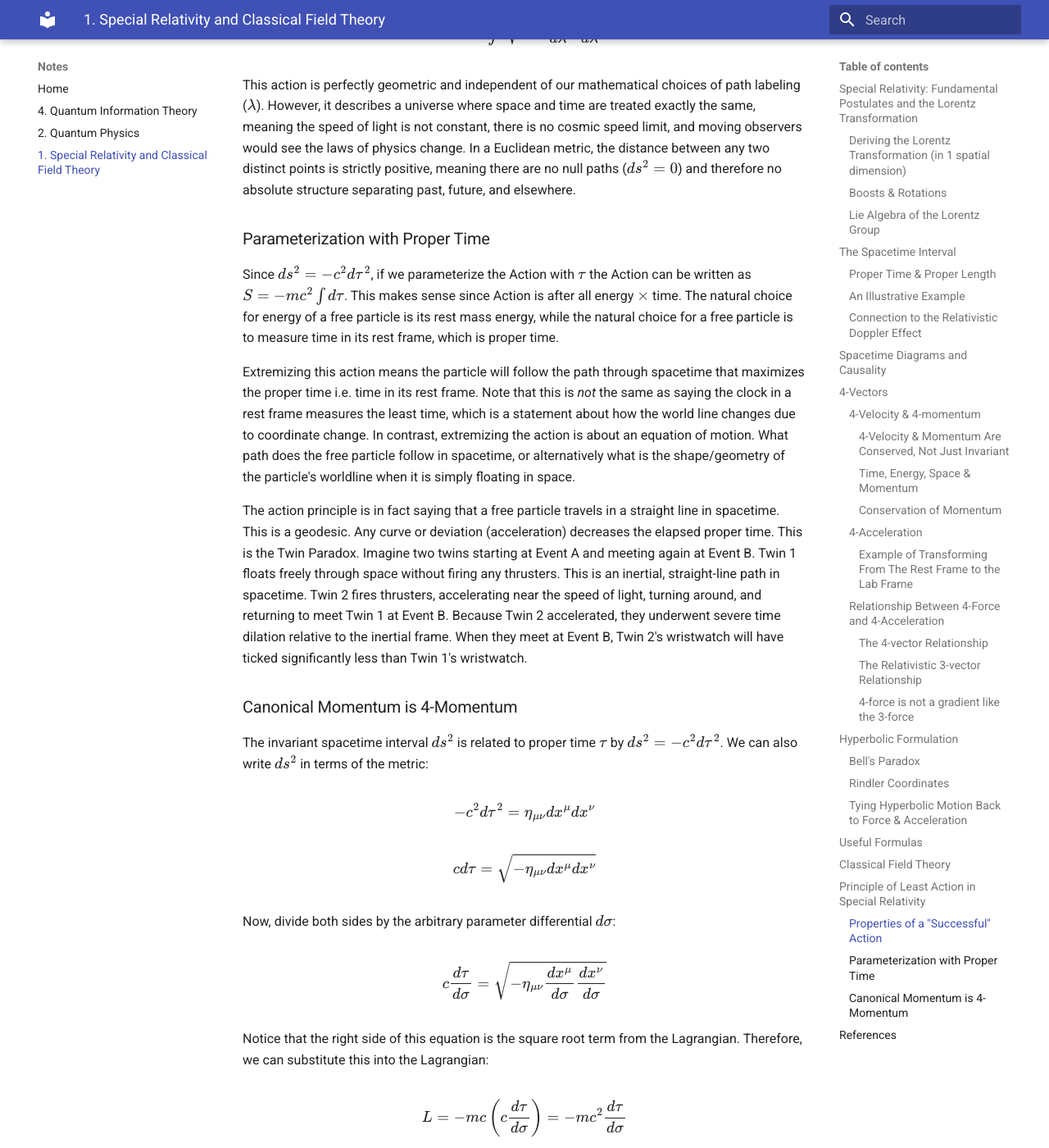
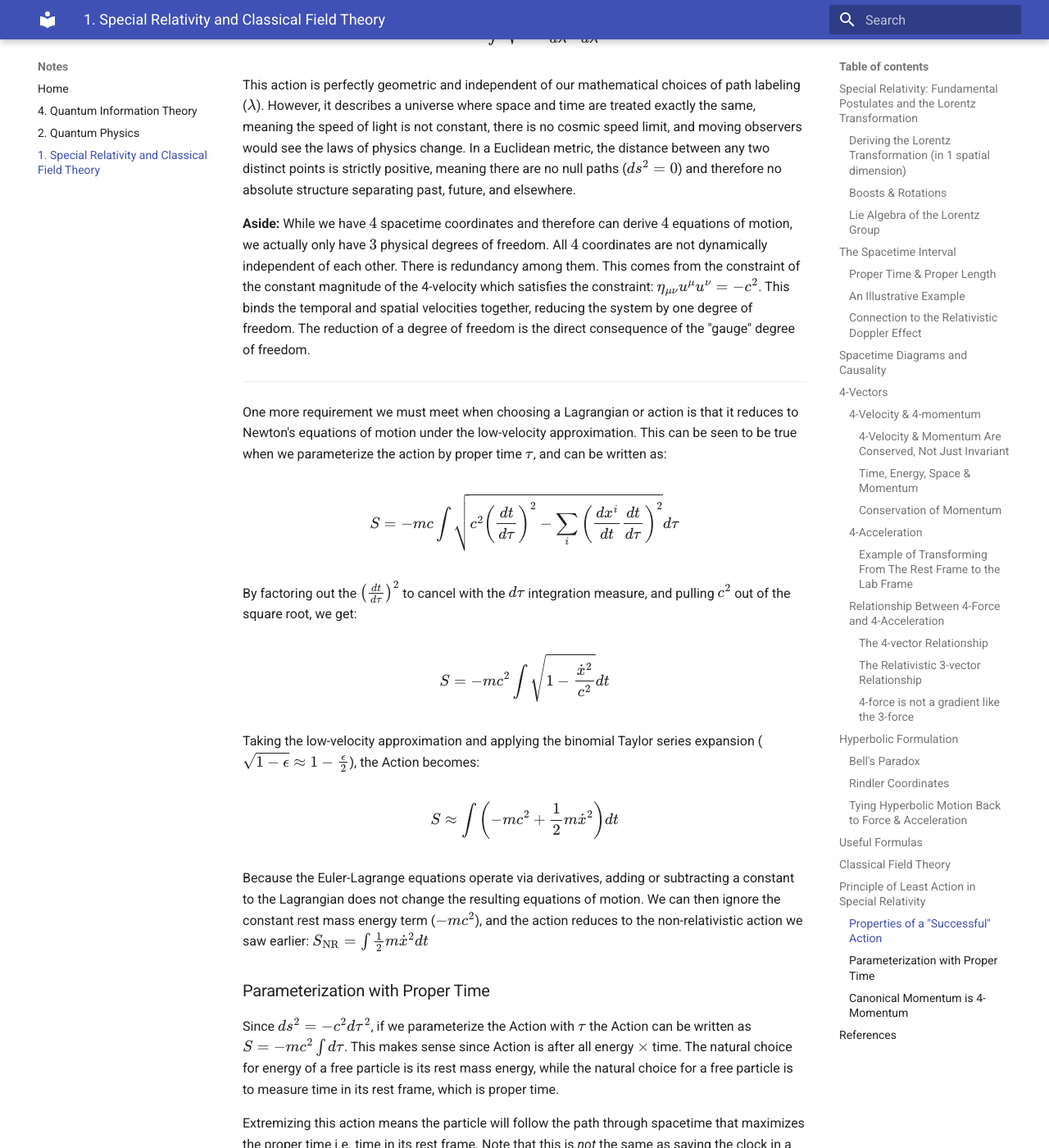
Before and after one commit to regstuff/notes, an MkDocs documentation site: the page built from docs/special_relativity_classical_field_theory.md, in a window 1280 px wide and 1400 px high, scrolled down 33557 px. Shown: the whole window at 82% size. Built offline with MkDocs 1.6.1 and Material for MkDocs 9.7.7, drawn with Linux system fonts in a browser that asks for light colours.

Commit message:
Update special_relativity_classical_field_theory.md

```diff
--- a/docs/special_relativity_classical_field_theory.md
+++ b/docs/special_relativity_classical_field_theory.md
@@ -803,6 +803,24 @@ $$S_{\text{wrong}}=\int \sqrt{\delta_{\mu\nu}\frac{dx^\mu}{d\lambda}\frac{dx^\nu
 
 This action is perfectly geometric and independent of our mathematical choices of path labeling ($\lambda$). However, it describes a universe where space and time are treated exactly the same, meaning the speed of light is not constant, there is no cosmic speed limit, and moving observers would see the laws of physics change. In a Euclidean metric, the distance between any two distinct points is strictly positive, meaning there are no null paths ($ds^2=0$) and therefore no absolute structure separating past, future, and elsewhere.
 
+**Aside:** While we have $4$ spacetime coordinates and therefore can derive $4$ equations of motion, we actually only have $3$ physical degrees of freedom. All $4$ coordinates are not dynamically independent of each other. There is redundancy among them. This comes from the constraint of the constant magnitude of the 4-velocity which satisfies the constraint: $\eta_{\mu\nu}u^\mu u^\nu = -c^2$. This binds the temporal and spatial velocities together, reducing the system by one degree of freedom. The reduction of a degree of freedom is the direct consequence of the "gauge" degree of freedom.
+
+---
+
+One more requirement we must meet when choosing a Lagrangian or action is that it reduces to Newton's equations of motion under the low-velocity approximation. This can be seen to be true when we parameterize the action by proper time $\tau$, and can be written as:
+
+$$S = -mc \int \sqrt{ c^2 \left(\frac{dt}{d\tau}\right)^2 - \sum_i \left(\frac{dx^i}{dt}\frac{dt}{d\tau}\right)^2 } d\tau$$
+
+By factoring out the $\left(\frac{dt}{d\tau}\right)^2$ to cancel with the $d\tau$ integration measure, and pulling $c^2$ out of the square root, we get:
+
+$$S = -mc^2 \int \sqrt{1 - \frac{\dot{x}^2}{c^2}} dt$$
+
+Taking the low-velocity approximation and applying the binomial Taylor series expansion ($\sqrt{1 - \epsilon} \approx 1 - \frac{\epsilon}{2}$), the Action becomes:
+
+$$S \approx \int \left( -mc^2 + \frac{1}{2}m\dot{x}^2 \right) dt$$
+
+Because the Euler-Lagrange equations operate via derivatives, adding or subtracting a constant to the Lagrangian does not change the resulting equations of motion. We can then ignore the constant rest mass energy term ($-mc^2$), and the action reduces to the non-relativistic action we saw earlier: $S_{\text{NR}} = \int \frac{1}{2}m\dot{x}^2 dt$
+
 ### Parameterization with Proper Time
 Since $ds^2=-c^2d\tau^2$, if we parameterize the Action with $\tau$ the Action can be written as $S=-mc^2\int d\tau$. This makes sense since Action is after all energy $\times$ time. The natural choice for energy of a free particle is its rest mass energy, while the natural choice for a free particle is to measure time in its rest frame, which is proper time.
 
```
